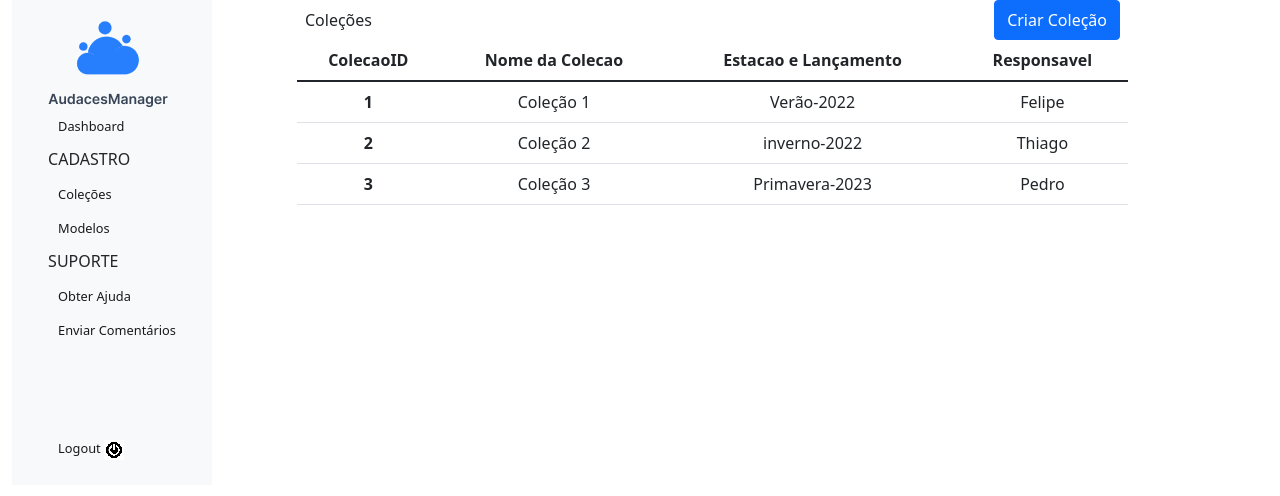
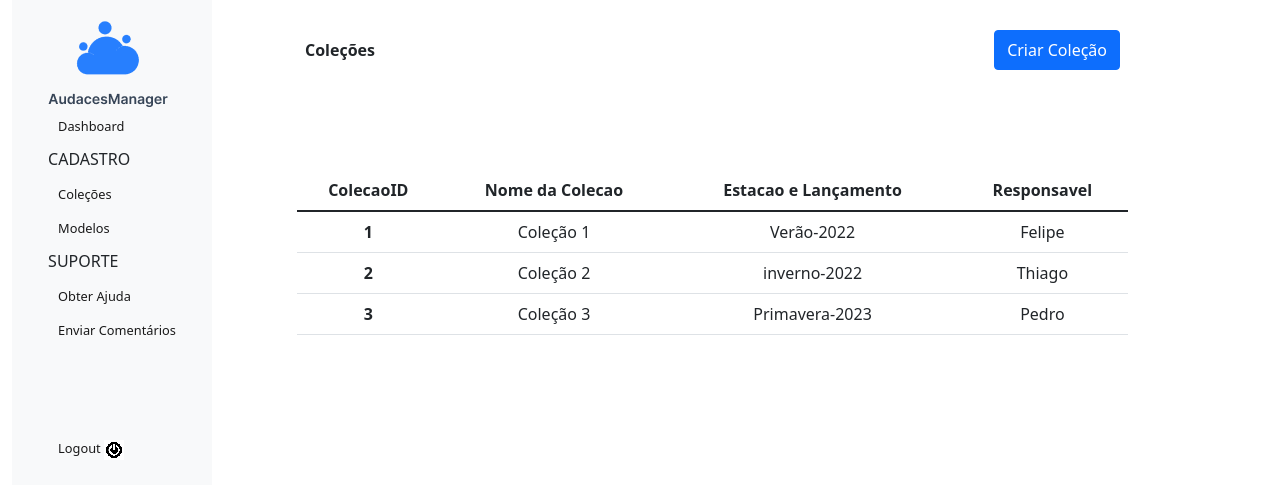
Before and after one commit to feliperi0s/projetoAudaces, an Angular app: page /colecao in a window 1280 px wide. Shown: the top 496 px of the page. Built offline with nearby package versions, Linux system fonts and the light colour scheme; data requests are answered from the project's data file.

Commit message:
Update colecao.component.scss

```diff
--- a/src/app/components/colecao/colecao.component.scss
+++ b/src/app/components/colecao/colecao.component.scss
@@ -14,3 +14,12 @@ h1 {
 td {
     cursor: pointer;
 }
+
+.header{
+    margin-top: 30px;
+    font-weight: 700;
+}
+
+table{
+    margin-top: 100px;
+}
```
